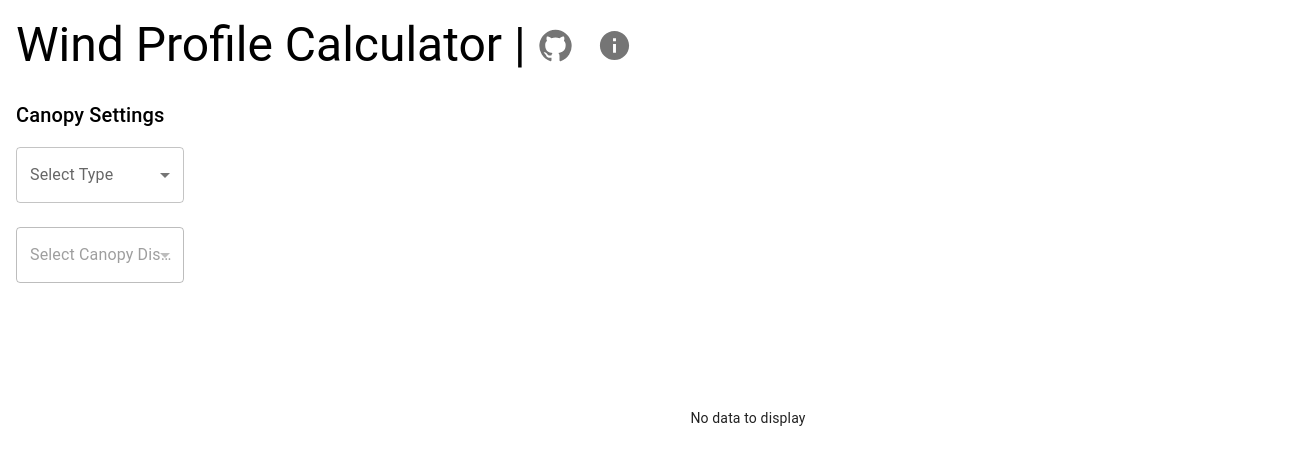
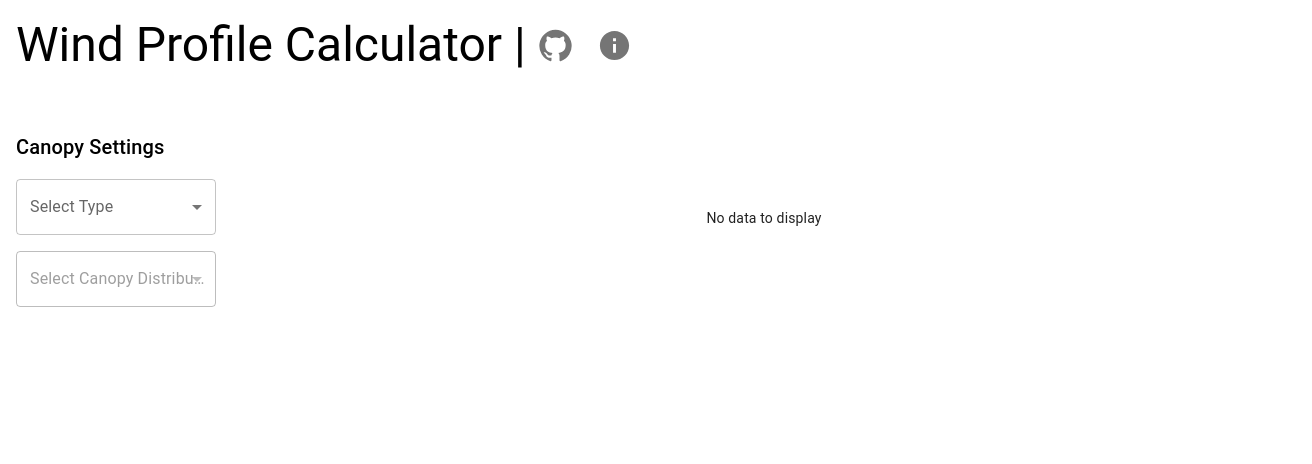
Before and after one commit to firelab/Wind-Profile-Calculator, a React (Create React App) app in the folder frontend/: page / in a window 1280 px wide. Shown: the top 464 px of the page, 1312 px wide, since content can reach past the window. Built offline with nearby package versions, Linux system fonts and the light colour scheme.

Commit message:
Small UI Changes

```diff
--- a/frontend/src/App.tsx
+++ b/frontend/src/App.tsx
@@ -28,7 +28,7 @@ export default function App() {
 
   const handleCanopyChange = (value: string) => {
     setCanopyType(value);
-    setDistributionType(''); // Reset distribution type when canopy type changes
+    setDistributionType('');
   };
 
   const distOptions = [
@@ -45,6 +45,7 @@ export default function App() {
   ];
 
   return (
+    <>
     <Box sx={{ p: 2 }}>
       <Grid2 container alignItems="center" sx={{ mb: 3 }}>
         <Grid2>
@@ -56,23 +57,18 @@ export default function App() {
           <GitHubButton />
           <InfoButton />
         </Grid2>
-      </Grid2>
-      <Grid2 container spacing={6}>
-        <Grid2
-          size={{ xs: 12, sm: 4, md: 2, lg: 2, xl: 2}}
-          sx={{ display: 'flex', flexDirection: 'column', gap: 2}}
-        >
-          <Box
-          display="flex"
-          flexDirection="column"
-          gap={3}
-        >
+        </Grid2>
+    </Box>
+
+    <Box sx={{ p: 2, width: '100%', height: '100%' }}>
+      <Grid2 container alignItems="left" sx={{ mb: 3, gap: 2}}>
+        <Grid2 container direction="column" sx={{width: '200px', gap: 2}}>
           <Typography
             variant="h6"
             component="h2"
             gutterBottom
             alignSelf="flex-start"
-            sx={{ marginBottom: -1 }}
+            sx={{ marginBottom: 0 }}
           >
             Canopy Settings
           </Typography>
@@ -89,7 +85,6 @@ export default function App() {
             onChange={handleDistributionChange}
             disabled={canopyType !== '0'}
           />
-          </Box>
 
           {distributionType === '0' && <UniformDistributionForm onSubmit={handleFormSubmit} />}
           {distributionType === '1' && <AsymmetricGaussianForm onSubmit={handleFormSubmit} />}
@@ -100,16 +95,12 @@ export default function App() {
           {canopyType === '1' && <LogProfileForm onSubmit={handleFormSubmit} />}
         </Grid2>
 
-        <Grid2
-          size={{ xs: 12, sm: 8, md: 8, lg: 10, xl: 10 }}
-          sx={{ display: 'flex', flexDirection: 'column', height: '80vh', overflow: 'visible' }}
-        >
-          <Box sx={{ flexGrow: 1, minHeight: 0, overflow: 'visible'}}>
+        <Grid2 size="grow">
             <Chart heights={chartData.heights} windSpeeds={chartData.windSpeeds} />
-          </Box>
         </Grid2>
-      </Grid2>
+        </Grid2>
     </Box>
+    </>
   );
 
 }
--- a/frontend/src/components/forms/logProfileForm.tsx
+++ b/frontend/src/components/forms/logProfileForm.tsx
@@ -33,14 +33,14 @@ export default function LogProfileForm({ onSubmit }: { onSubmit: (data: any) =>
         <Box
             display="flex"
             flexDirection="column"
-            gap={3}
+            gap={2}
         >
             <Typography
                 variant="h6"
                 component="h2"
                 gutterBottom
                 alignSelf="flex-start"
-                sx={{ marginBottom: -1 }}
+                sx={{ marginBottom: 0 }}
             >
                 Wind Profile Inputs
             </Typography>
```
